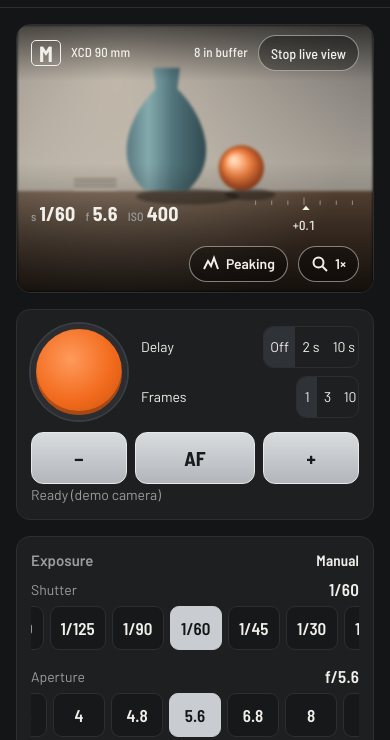
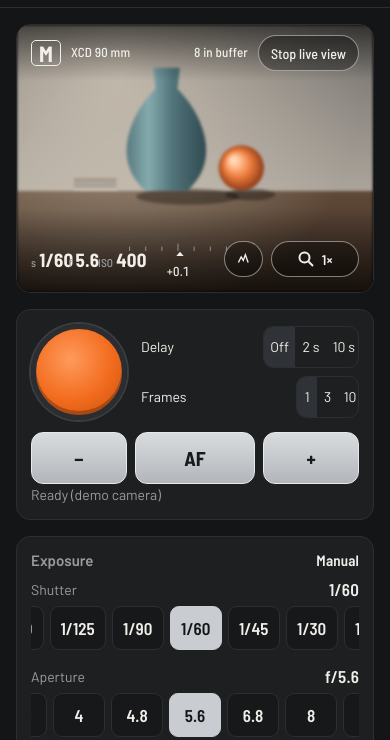
Before and after one commit to rikardwallen/x1d-remote, a plain HTML site: page index.html in a window 390 px wide. Shown: the part 104-844 px from the top of the page. Drawn offline with Linux system fonts and the light colour scheme.

Commit message:
Viewfinder: keep the bottom row on one line; Auto ISO shown as A
The wider ISO label plus '100%' wrapped the magnifier button onto a second
line. The row no longer wraps; on phone-width screens Peaking is an icon
and the readouts are slightly smaller; the magnifier keeps one width.

Co-Authored-By: Claude Opus 5.5 <noreply@anthropic.com>
Claude-Session: https://claude.ai/code/session_01CdjARkfUz3PKnNEeFY7XFK

```diff
--- a/index.html
+++ b/index.html
@@ -46,7 +46,9 @@ button{font:inherit;color:inherit}
 .vf canvas.histo{inset:auto;left:14px;top:58px;width:192px;height:80px;border-radius:8px;pointer-events:none}
 .ov{position:absolute;left:0;right:0;display:flex;align-items:center;gap:14px;padding:10px 14px;font-size:15px;pointer-events:none}
 .ov.top{top:0;background:linear-gradient(rgba(0,0,0,.55),transparent)}
-.ov.bot{bottom:0;background:linear-gradient(transparent,rgba(0,0,0,.65));padding-top:28px;flex-wrap:wrap}
+.ov.bot{bottom:0;background:linear-gradient(transparent,rgba(0,0,0,.65));padding-top:28px;flex-wrap:nowrap}
+#btnZoom{min-width:88px;justify-content:center}   /* same width for 1x and 100%, so nothing jumps */
+@media(max-width:600px){.ov.bot{gap:8px}.ov.bot .ro{font-size:19px}.peakb span{display:none}.zoomb.peakb{padding:0 12px}}   /* phone cover screen: Peaking as an icon so the row never wraps */
 .zoomb.peakb{order:8;margin-left:auto}.peakb+.zoomb{margin-left:0}
 .zoomb{order:9;margin-left:auto;display:flex;align-items:center;gap:6px;min-height:44px;padding:0 14px;font-weight:600}.zoomb.on{background:#ff7a2f;border-color:#ff7a2f;color:#17191b}
 .lvb{pointer-events:auto;min-height:36px;padding:0 12px;border-radius:999px;border:1px solid rgba(241,239,233,.5);background:rgba(0,0,0,.35);font-size:14px;cursor:pointer}
@@ -914,7 +916,7 @@ const S = {cam: null, mode: 0, ev: 0, iso: 400, ap: '5.6', sh: '1/60', battery:
 window.X1D_STATE = S;   // for debugging from the console
 const logEl = $('log'); let logLines = [];
 const log = s => { logLines.push(new Date().toTimeString().slice(0,8) + ' ' + s); if (logLines.length > 3000) logLines = logLines.slice(-2500); if ($('logBox').open) logEl.textContent = logLines.join('\n'); };
-log('X1D Remote build 2026-11-22m · ' + navigator.userAgent);
+log('X1D Remote build 2026-11-22n · ' + navigator.userAgent);
 /* Experiment: the X1D II zooms its live view on the camera when the live-view command's first byte is "start + 1"
    followed by a packed centre point (y*10000 << 16 | x*10000). The X1D-50c starts with 0x01, so try 0x02 and 0x03 at the
    centre, 3 s each, logging the camera's answer and the frame size, then return to normal live view. */
@@ -992,7 +994,7 @@ function renderDials() {
   $('roEbox').hidden = evLocked || Math.abs(S.ev) < 0.05; $('roE').textContent = evName(S.ev);
   $('rEV').hidden = evLocked; $('reVal').textContent = 'EV ' + evName(S.ev);   // rail keys only where it does something (A, S, P)
   $('lS').textContent = S.sh; $('lA').textContent = 'f/' + S.ap; $('lI').textContent = isoName(S.iso);
-  $('roS').textContent = S.sh; $('roA').textContent = S.ap; $('roI').textContent = isoName(S.iso);
+  $('roS').textContent = S.sh; $('roA').textContent = S.ap; $('roI').textContent = S.iso < 0 ? 'A' : S.iso;   // compact in the viewfinder
   $('tvS').textContent = S.sh; $('tvA').textContent = 'f/' + S.ap; $('tvI').textContent = isoName(S.iso);
   $('ovMode').textContent = MODE_LETTER[S.mode] || '?'; $('modeTxt').textContent = MODES[S.mode] || 'Unknown';
   $('dS').classList.toggle('lock', !(S.mode === 0 || S.mode === 2 || S.mode === 10));
```
